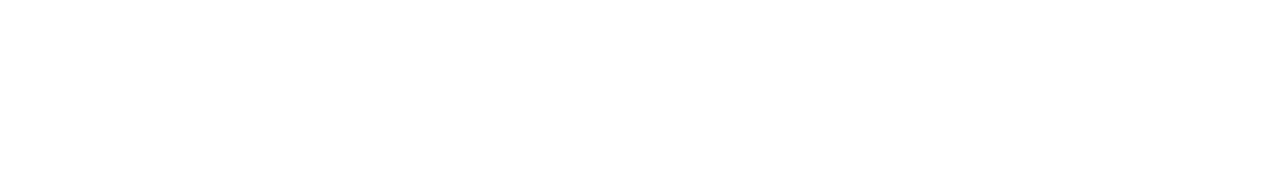
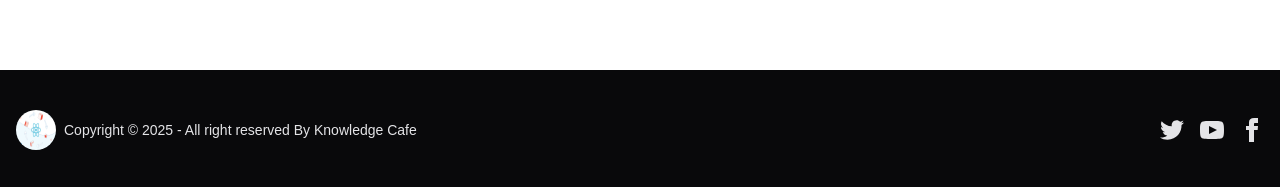
Before and after one commit to sadhin28/React-News-paper, a React (Vite) app: page / in a window 1280 px wide. Shown: the part 3101-3288 px from the top of the page. Before the commit the page ends 3091 px from the top, so only its background shows below. Built offline with nearby package versions, Linux system fonts and the light colour scheme.

Commit message:
add footer

```diff
--- a/src/App.jsx
+++ b/src/App.jsx
@@ -3,6 +3,7 @@
 import Nav from './components/header/Nav'
 import Bookmarks from './components/BookMark/Bookmarks'
 import { useEffect, useState } from 'react'
+import Footer from './components/Footer/Footer'
 
 function App() {
     const [bkMarks,setBookmarks]=useState([])
@@ -32,7 +33,7 @@
    },[])
   return (
     <div className='max-w-7xl mx-auto '>
-      <div >
+      <div className='mb-20'>
         {/* Header Component */}
            <div>
              <Nav profiles={profiles}></Nav>
@@ -51,7 +52,7 @@
         </div>
 
       </div>
-
+       <Footer></Footer>
     </div>
   )
 }
--- /dev/null
+++ b/src/components/Footer/Footer.jsx
@@ -0,0 +1,62 @@
+import { useEffect, useState } from "react";
+
+const Footer = () => {
+
+    const [year, setYear] = useState(new Date().getFullYear());
+
+    useEffect(() => {
+      const interval = setInterval(() => {
+        const currentYear = new Date().getFullYear();
+        setYear(currentYear);
+      }, 1000 * 60);
+
+      return () => clearInterval(interval);
+    }, []);
+
+    return (
+      <footer class=" h-30 footer sm:footer-horizontal bg-neutral text-neutral-content items-center p-4">
+      <aside class="grid-flow-col items-center">
+        <img className="rounded-full h-10 w-10" src="/src/images/3.png" alt="" />
+        <p>Copyright © {new Date().getFullYear()} - All right reserved By Knowledge Cafe</p>
+      </aside>
+      <nav class="grid-flow-col gap-4 md:place-self-center md:justify-self-end">
+        <a>
+          <svg
+            xmlns="http://www.w3.org/2000/svg"
+            width="24"
+            height="24"
+            viewBox="0 0 24 24"
+            class="fill-current">
+            <path
+              d="M24 4.557c-.883.392-1.832.656-2.828.775 1.017-.609 1.798-1.574 2.165-2.724-.951.564-2.005.974-3.127 1.195-.897-.957-2.178-1.555-3.594-1.555-3.179 0-5.515 2.966-4.797 6.045-4.091-.205-7.719-2.165-10.148-5.144-1.29 2.213-.669 5.108 1.523 6.574-.806-.026-1.566-.247-2.229-.616-.054 2.281 1.581 4.415 3.949 4.89-.693.188-1.452.232-2.224.084.626 1.956 2.444 3.379 4.6 3.419-2.07 1.623-4.678 2.348-7.29 2.04 2.179 1.397 4.768 2.212 7.548 2.212 9.142 0 14.307-7.721 13.995-14.646.962-.695 1.797-1.562 2.457-2.549z"></path>
+          </svg>
+        </a>
+        <a>
+          <svg
+            xmlns="http://www.w3.org/2000/svg"
+            width="24"
+            height="24"
+            viewBox="0 0 24 24"
+            class="fill-current">
+            <path
+              d="M19.615 3.184c-3.604-.246-11.631-.245-15.23 0-3.897.266-4.356 2.62-4.385 8.816.029 6.185.484 8.549 4.385 8.816 3.6.245 11.626.246 15.23 0 3.897-.266 4.356-2.62 4.385-8.816-.029-6.185-.484-8.549-4.385-8.816zm-10.615 12.816v-8l8 3.993-8 4.007z"></path>
+          </svg>
+        </a>
+        <a>
+          <svg
+            xmlns="http://www.w3.org/2000/svg"
+            width="24"
+            height="24"
+            viewBox="0 0 24 24"
+            class="fill-current">
+            <path
+              d="M9 8h-3v4h3v12h5v-12h3.642l.358-4h-4v-1.667c0-.955.192-1.333 1.115-1.333h2.885v-5h-3.808c-3.596 0-5.192 1.583-5.192 4.615v3.385z"></path>
+          </svg>
+        </a>
+      </nav>
+    </footer>
+    )
+
+};
+
+export default Footer;
--- a/src/components/header/Nav.jsx
+++ b/src/components/header/Nav.jsx
@@ -1,4 +1,4 @@
-import { useEffect } from "react"
+
 
 
 function Nav({profiles}) {
```
